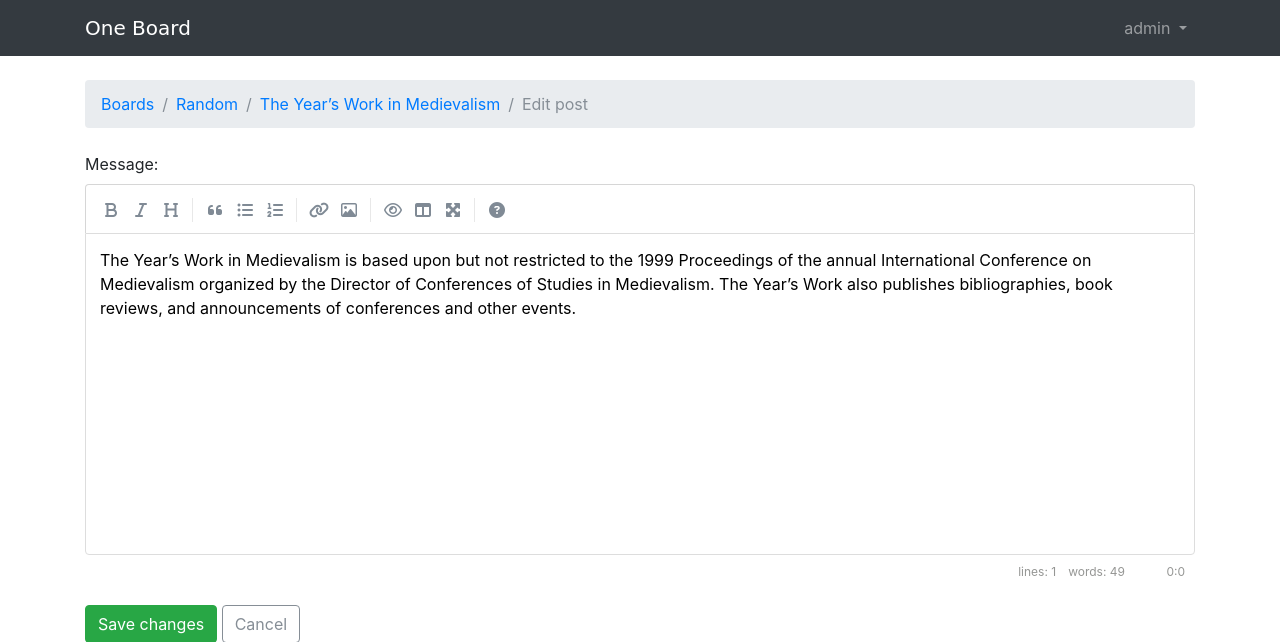
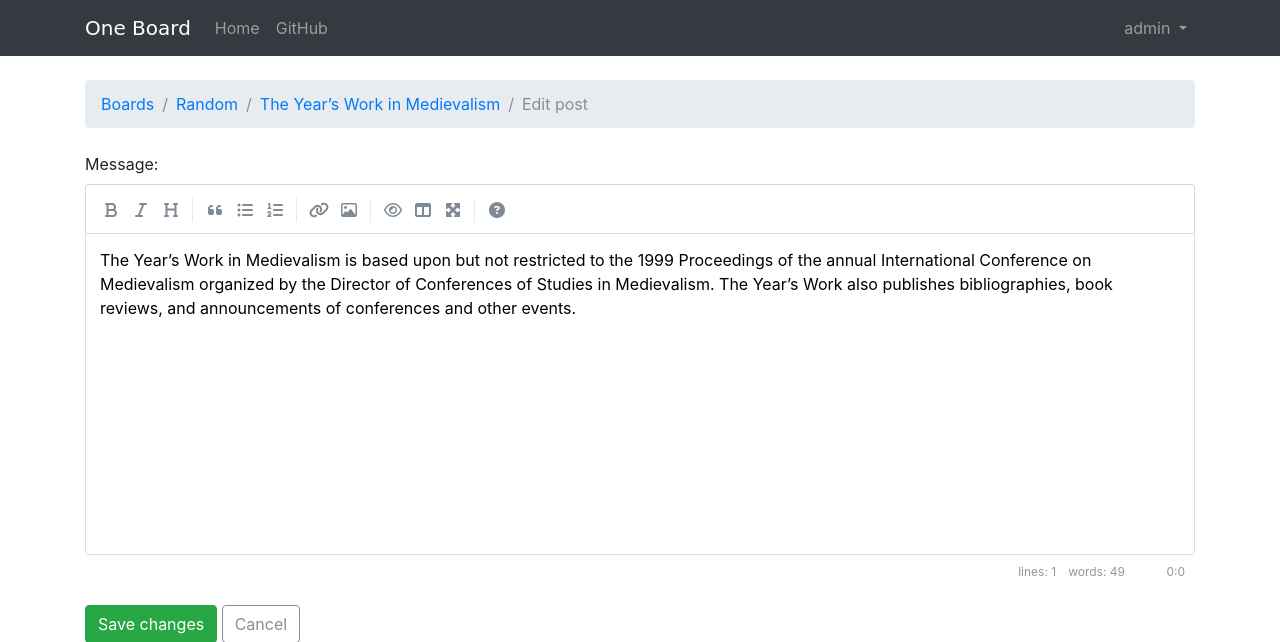
Before and after one commit to lbias/myproject, a Django app: page /boards/1/topics/1/posts/1/edit/ in a window 1280 px wide. Shown: the top 642 px of the page. Run offline with Django 3.2, Linux system fonts and the light colour scheme; a user stored in the database is signed in; data comes from the database, SQL or seed files in the repository; some libraries are stand-ins or nearby versions; some web fonts are replaced.

Commit message:
link to home, github on navbar

```diff
--- a/templates/base.html
+++ b/templates/base.html
@@ -17,6 +17,14 @@
             <span class="navbar-toggler-icon"></span>
           </button>
           <div class="collapse navbar-collapse" id="mainMenu">
+            <ul class="navbar-nav">
+              <li class="nav-item">
+                <a class="nav-link" href="{% url 'home' %}">Home</a>
+              </li>
+              <li class="nav-item">
+                <a class="nav-link" href="https://github.com/lbias/one-board" target="_blank" rel="noopener">GitHub</a>
+              </li>
+            </ul>
             {% if user.is_authenticated %}
               <ul class="navbar-nav ml-auto">
                 <li class="nav-item dropdown">
```
